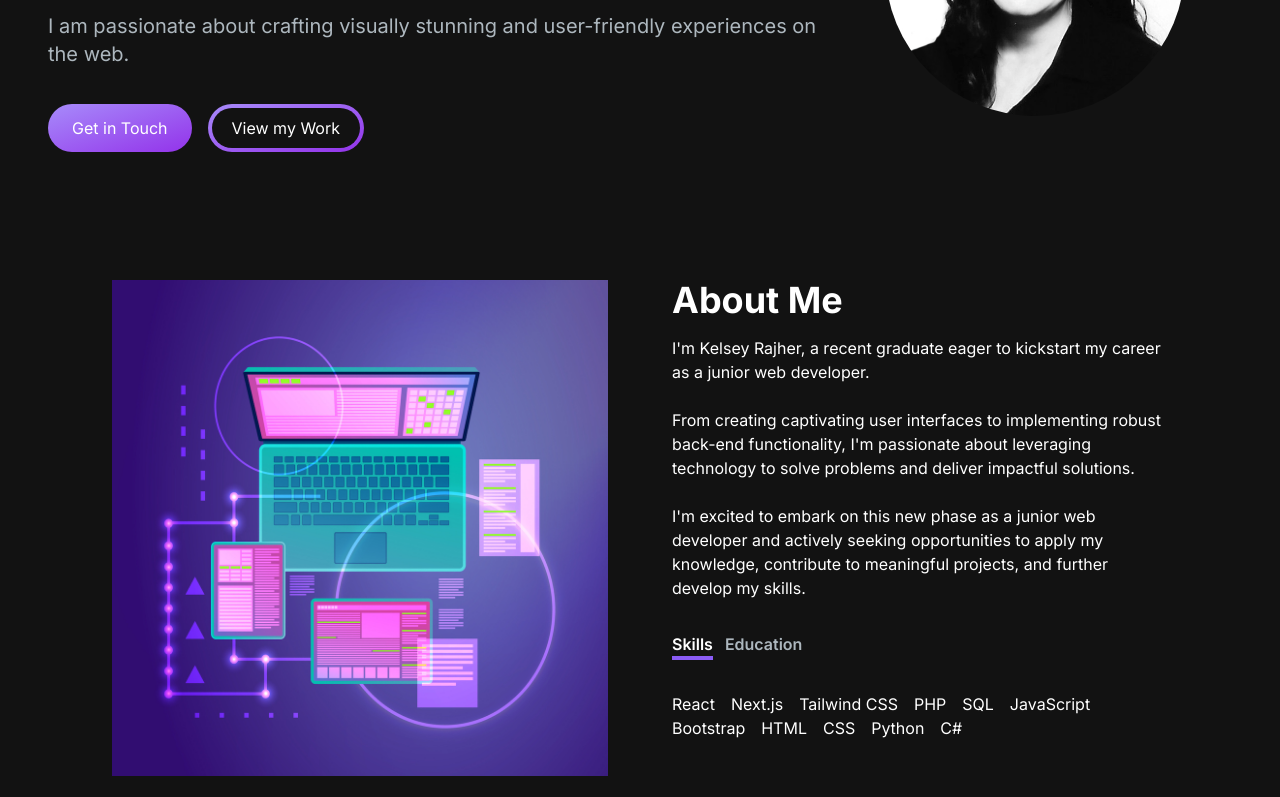
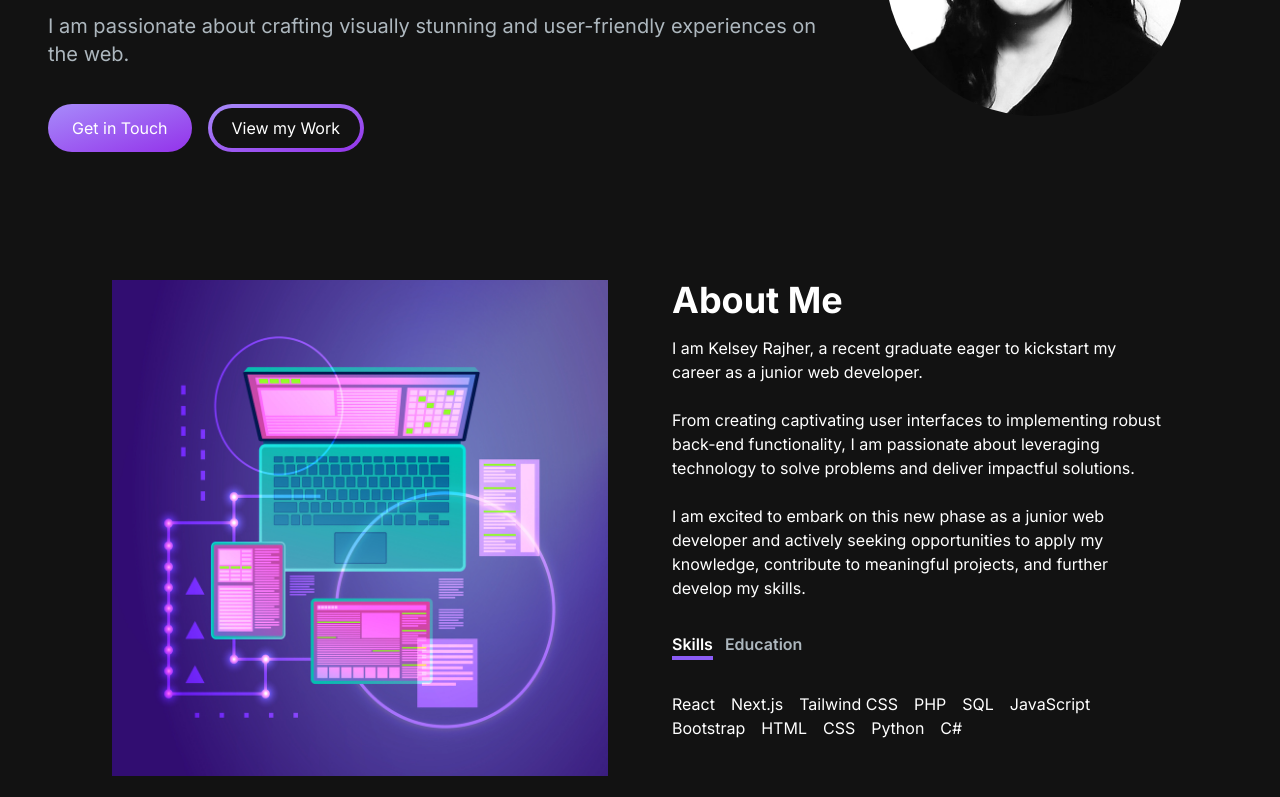
Before and after one commit to kelseyrajher/react-portfolio, a Next.js app: page / in a window 1280 px wide. Shown: the part 396-1193 px from the top of the page. Built offline with nearby package versions, Linux system fonts and the light colour scheme.

Commit message:
Edits to AboutSection

```diff
--- a/src/app/components/AboutSection.jsx
+++ b/src/app/components/AboutSection.jsx
@@ -49,14 +49,14 @@ const AboutSection = () => {
     return (
         <section id="about" className='text-white'>
             <div className='md:grid md:grid-cols-2 gap-8 items-center py-8 px-4 xl:gap-16 sm:py-16 xl:px-16'>
-                <Image src="/images/about-image.jpg" width={600} height={600} />
+                <Image src="/images/about-image.jpg" alt="about-image" width={600} height={600} />
                 <div className='mt-4 md:mt-0 text-left flex flex-col h-full'>
                     <h2 className='text-4xl font-bold text-white mb-4'>About Me</h2>
-                    <p className='text-base lg:text-md'>I'm Kelsey Rajher, a recent graduate eager to kickstart my career as a junior web developer.<br /><br />
+                    <p className='text-base lg:text-md'>I am Kelsey Rajher, a recent graduate eager to kickstart my career as a junior web developer.<br /><br />
 
-                        From creating captivating user interfaces to implementing robust back-end functionality, I'm passionate about leveraging technology to solve problems and deliver impactful solutions.<br /><br />
+                        From creating captivating user interfaces to implementing robust back-end functionality, I am passionate about leveraging technology to solve problems and deliver impactful solutions.<br /><br />
 
-                        I'm excited to embark on this new phase as a junior web developer and actively seeking opportunities to apply my knowledge, contribute to meaningful projects, and further develop my skills.
+                        I am excited to embark on this new phase as a junior web developer and actively seeking opportunities to apply my knowledge, contribute to meaningful projects, and further develop my skills.
                     </p>
                     <div className='flex flex-row mt-8'>
                         <TabButton selectTab={() => handleTabChange("skills")}
```
